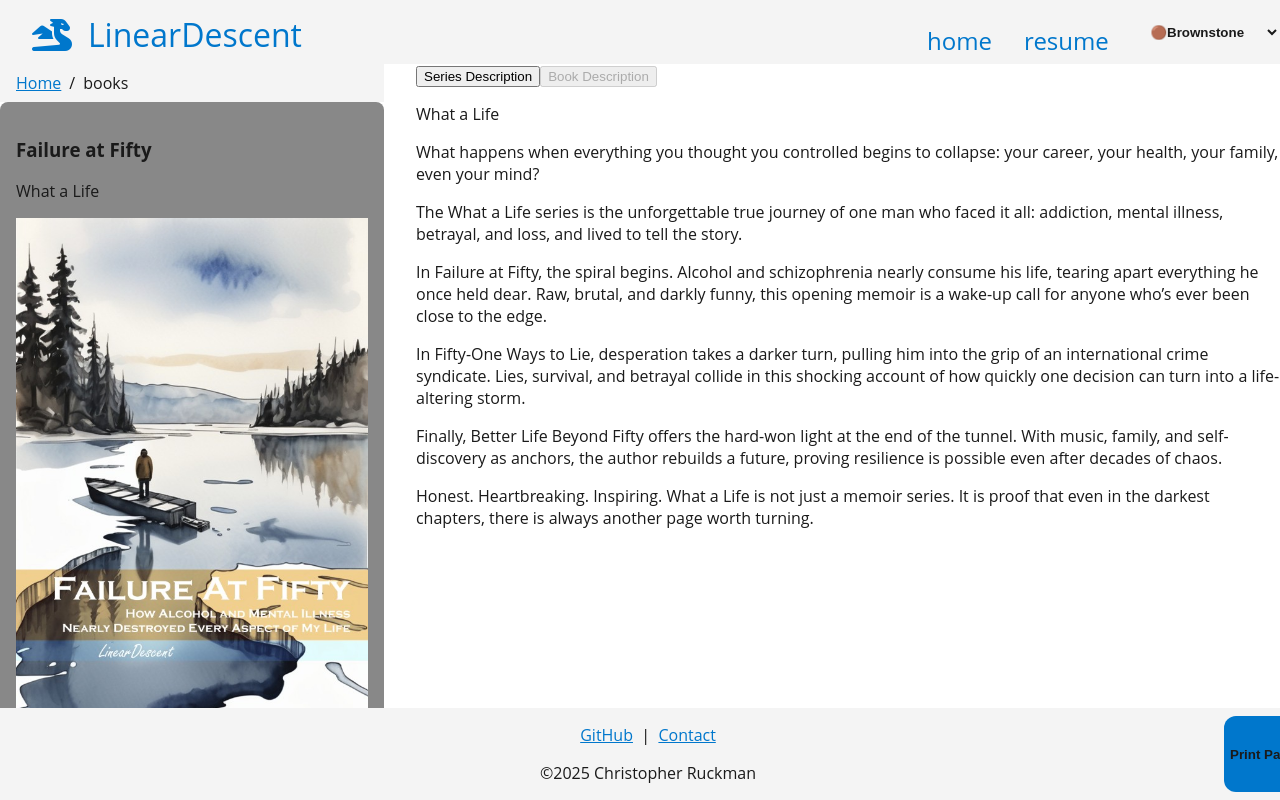
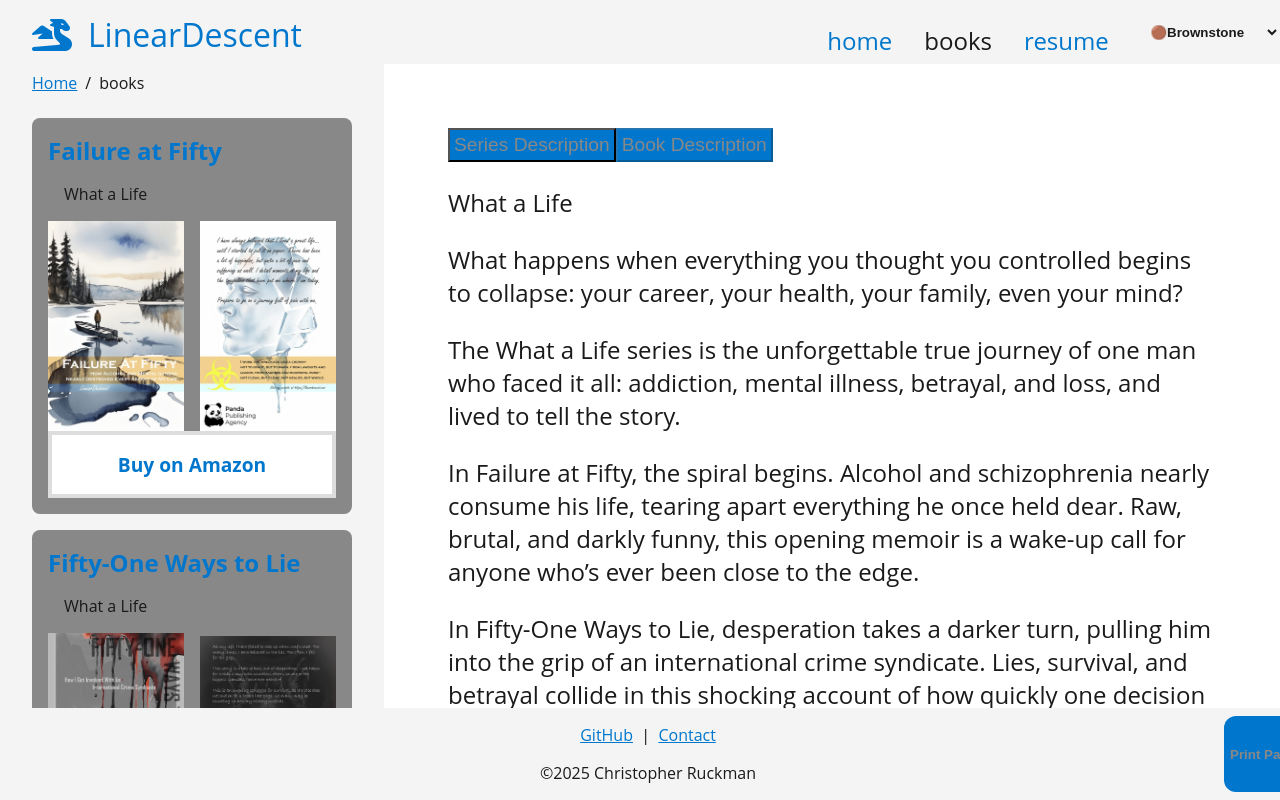
Before and after one commit to cruckman900/portfolio-ts, a Next.js app: page /books in a window 1280 px wide. Shown: the top 800 px of the page. Built offline with nearby package versions, Linux system fonts and the light colour scheme.

Commit message:
created books page

```diff
--- a/src/components/layout/Layout.tsx
+++ b/src/components/layout/Layout.tsx
@@ -21,8 +21,8 @@ const Layout: React.FC<Props> = ({ children }) => {
 
     const links = [
         {url: "/", label: "home", icon: "fas fa-house"},
+        {url: "/books", label: "books", icon: "fas fa-book-open"},
         {url: "/resume", label: "resume", icon: "fas fa-file"},
-        // {url: "/projects", label: "projects", icon: "fas fa-code"}
     ];
 
     return (
--- a/src/components/layout/TwoPanelLayout.tsx
+++ b/src/components/layout/TwoPanelLayout.tsx
@@ -8,6 +8,7 @@ interface TwoPanelLayoutProps {
     gap?: string; // optional spacing between panels
     minWidth?: string; // optional minimum width for left panel
     width?: string; // optional maximum width for left panel
+    backgroundColor?: string;
 }
 
 const TwoPanelLayout: React.FC<TwoPanelLayoutProps> = ({
@@ -15,7 +16,8 @@ const TwoPanelLayout: React.FC<TwoPanelLayoutProps> = ({
     right,
     gap = '2rem',
     minWidth = '300px',
-    width = '30%'
+    width = '30%',
+    backgroundColor = 'var(--surface)'
 }) => {
     return (
         <div
@@ -27,7 +29,7 @@ const TwoPanelLayout: React.FC<TwoPanelLayoutProps> = ({
                 gap,
             }}
         >
-            <aside style={{ minWidth, width, flexShrink: 0, height: '100%' }}>
+            <aside style={{ backgroundColor, minWidth, width, flexShrink: 0, height: '100%' }}>
                 <Breadcrumbs />
                 {left}
             </aside>
--- a/src/components/ui/Breadcrumbs.tsx
+++ b/src/components/ui/Breadcrumbs.tsx
@@ -34,7 +34,7 @@ export default function Breadcrumbs() {
   });
   return (
     <nav aria-label="Breadcrumb" style={{ backgroundColor: 'var(--surface)', color: 'var(--text)', margin: 0, padding: 0 }}>
-      <ul style={{ display: 'flex', gap: '0.5rem', listStyle: 'none', padding: '0.5rem', paddingLeft: '1rem', margin: 0 }}>
+      <ul style={{ display: 'flex', gap: '0.5rem', listStyle: 'none', padding: '0.5rem', paddingLeft: '2rem', margin: 0 }}>
         <li>
           <Link href="/">Home</Link>
         </li>
--- a/src/components/ui/Card.tsx
+++ b/src/components/ui/Card.tsx
@@ -3,15 +3,16 @@ import React from 'react';
 import styles from './Card.module.scss'
 
 interface CardProps {
+    className?: string;
     children: React.ReactNode;
     onClick?: () => void;
     isSelected?: boolean;
 }
 
-export default function Card({ children, onClick, isSelected }: CardProps) {
+export default function Card({ className, children, onClick, isSelected }: CardProps) {
     return (
         <div
-            className={`${styles.card} ${isSelected ? styles.selected : ''}`}
+            className={`${className} ${styles.card} ${isSelected ? styles.selected : ''}`}
             onClick={onClick}
         >
             {children}
--- a/src/pages/books.tsx
+++ b/src/pages/books.tsx
@@ -5,6 +5,7 @@ import Card from '@/components/ui/Card';
 import Image from 'next/image';
 import booksData from '@/data/books.json';
 import Layout from '@/components/layout/Layout';
+import styles from '@/styles/page/books.module.scss';
 
 interface Book {
     title: string;
@@ -22,9 +23,10 @@ export default function BooksPage() {
     const [view, setView] = useState<'series' | 'book'>('series');
 
     const leftPanel = (
-        <div className="book-grid">
+        <div className={styles.bookGrid}>
             {booksData.map((book) => (
                 <Card
+                    className={styles.card}
                     key={book.asin}
                     onClick={() => {
                         setSelectedBook(book);
@@ -34,36 +36,39 @@ export default function BooksPage() {
                 >
                     <h3>{book.title}</h3>
                     <p>{book.series}</p>
+                    <div className={styles.bookCovers}>
                         <Image
                             src={book.coverFront}
                             alt="Front Cover"
-                        layout="responsive"
-                        width={300}
-                        height={450}
+                            width={100}
+                            height={150}
+                            style={{ objectFit: 'contain' }}
                         />
                         <Image
                             src={book.coverBack}
                             alt="Back Cover"
-                        layout="responsive"
-                        width={300}
-                        height={450}
+                            width={100}
+                            height={150}
+                            style={{ objectFit: 'contain' }}
                         />
+                    </div>
+                    <div className={styles.buyNow}>
                         <a
                             href={book.siteStripeLink}
                             target="_blank"
                             rel="noopener noreferrer"
-                        style={{ color: 'var(--text' }}
                         >
                             Buy on Amazon
                         </a>
+                    </div>
                 </Card>
             ))}
         </div>
     );
 
     const rightPanel = (
-        <div className="description-panel">
-            <div className="breadcrumb-toggle">
+        <div className={styles.descriptionPanel}>
+            <div className={styles.breadcrumbToggle}>
                 <button onClick={() => setView('series')} className={view === 'series' ? 'active' : ''}>
                     Series Description
                 </button>
@@ -75,7 +80,7 @@ export default function BooksPage() {
                     Book Description
                 </button>
             </div>
-            <div className='description-content'>
+            <div className={styles.descriptionContent}>
                 {view === 'series' &&
                     (selectedBook?.seriesDescription || booksData[0].seriesDescription).map((para, idx) => (
                         <p key={idx}>{para}</p>
--- a/src/styles/layout/footer.scss
+++ b/src/styles/layout/footer.scss
@@ -22,7 +22,7 @@
 
         &-button {
             background-color: var(--accent);
-            color: var(--text);
+            color: var(--muted);
             font-weight: bold;
             border: none;
             border-radius: 0.75rem;
--- /dev/null
+++ b/src/styles/page/books.module.scss
@@ -0,0 +1,70 @@
+.bookGrid {
+    background-color: var(--surface);
+}
+
+.bookCovers {
+    display: flex;
+    gap: 1rem;
+    flex-wrap: wrap;
+    max-width: 100%;
+    justify-content: flex-start;
+
+    img {
+        max-width: 100%;
+        height: auto;
+        flex: 1 1 45%; // allows two images side by side
+        object-fit: contain;
+    }
+}
+
+.card {
+    margin: 1rem 2rem;
+
+    h3 {
+        margin: 0;
+        padding: 0;
+        font-size: 1.5rem;;
+        color: var(--accent);
+    }
+
+    p {
+        margin: 0;
+        padding: 1rem;
+    }
+
+    a {
+        margin-top: 1rem;
+        text-decoration: none;
+        font-size: 1.2rem;
+        font-weight: bold;
+    }
+}
+
+.buyNow {
+    padding: 1rem 0;
+    background-color: var(--bg);
+    border: solid 4px var(--border);
+    text-align: center;
+}
+
+.descriptionPanel {
+    padding: 4rem 2rem;
+}
+
+.breadcrumbToggle {
+    button {
+        padding: 0.25rem;
+        background-color: var(--accent);
+        color: var(--muted);
+        font-size: 1.2rem;
+    }
+}
+
+.descriptionContent {
+    padding-right: 2rem;
+
+    p {
+        color: var(--text);
+        font-size: 1.5rem;
+    }
+}
```
Also changed, not shown: src/styles/page/books.scss (deleted), src/styles/page/resume.module.scss (added). Lines whose indentation alone changed are shown as unchanged.
